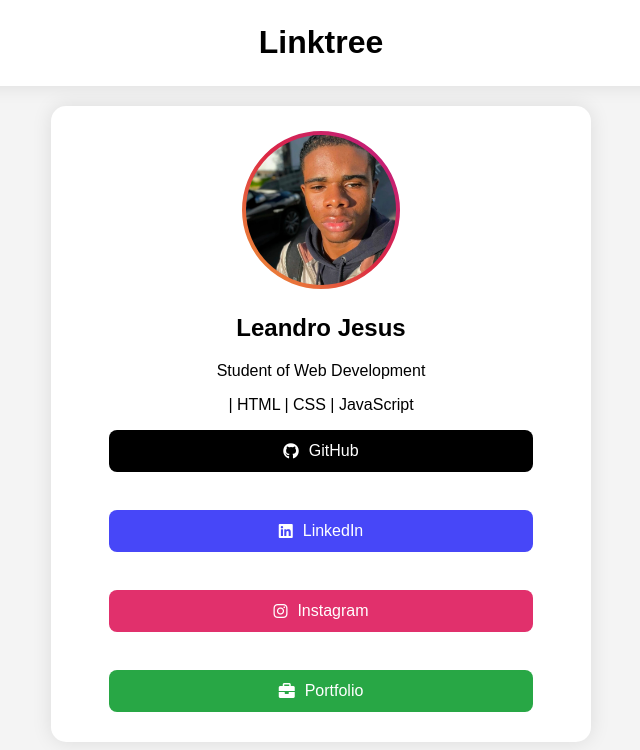
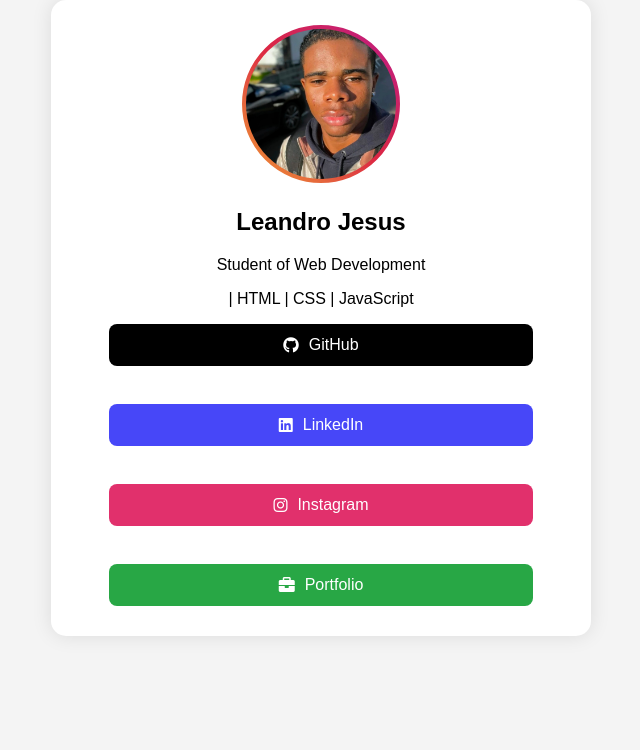
Before and after one commit to lp709/linktree, a plain HTML site: page index.html in a window 1280 px wide. Shown: the whole page, without its empty margins (319-959 px from the left). Drawn offline with Linux system fonts and the light colour scheme.

Commit message:
feat: tirei a header, e dei um retoque na class (.gt)

```diff
--- a/index.html
+++ b/index.html
@@ -6,10 +6,10 @@
     <meta name="viewport" content="width=device-width, initial-scale=1.0">
     <link rel="stylesheet" href="https://cdnjs.cloudflare.com/ajax/libs/font-awesome/6.0.0/css/all.min.css">
     <link rel="stylesheet" href="./style.css">
-    <meta name="keywords" content="Linktree, LP, Leandro Jesus, desenvolvimento web, HTML, CSS, JavaScript, GitHub, LinkedIn, Instagram, portfólio">
+    <meta name="keywords"
+        content="Linktree, LP, Leandro Jesus, desenvolvimento web, HTML, CSS, JavaScript, GitHub, LinkedIn, Instagram, portfólio">
     <meta name="description" content="Linktree para Leandro Jesus, desenvolvedor web">
     <meta name="author" content="Leandro Pineiro Da Costa Jesus Bonfim - LP">
-    <meta http-equiv="refresh" content="5">
     <meta property="og:title" content="Linktree | LP">
     <meta property="og:description" content="Linktree | Leandro Jesus, web developer">
     <meta property="og:image" content="./img/profile-photo.png">
@@ -19,13 +19,9 @@
 </head>
 
 <body>
-    <header>
-        <h1>Linktree</h1>
-    </header>
-    <main>
+    <main class="main">
         <section>
-            <div>
-                <img src="./img/Screenshot_20260419_094138_Instagram.jpg" alt="Profile Photo">
+            <img src="./img/profiile.jpg" alt="Profile Photo">
             <h1>Leandro Jesus</h1>
             <p>Student of Web Development </p>
             <p>| HTML | CSS | JavaScript </p>
@@ -44,7 +40,6 @@
             <a href="https://lp709.github.io/AboutMeMultiProjects/" class="link-botao portfolio">
                 <i class="fa-solid fa-briefcase"></i> Portfolio
             </a>
-            </div>
         </section>
     </main>
 </body>
--- a/style.css
+++ b/style.css
@@ -14,64 +14,10 @@
     padding: 0;
 }
 
-
-header {
-   box-shadow: 0 0 20px rgba(0, 0, 0, 0.1);
-    color: #000000;
-    border-radius: 5px;
-    background-color: #ffffff;
-    padding: 3px;
-}
-
-
-
-/*
-div {
-    background-color: #ffffff;
-    margin-top: 15px;
-    margin-bottom: 0px;
-    margin-left: 150px;
-    margin-right: 150px;
-    padding: 10px;
-    border-radius: 10px;
-    box-shadow: 0 0 20px rgba(0, 0, 0, 0.1);
-}
-
-
-img {
-    border-radius: 100%;
-    width: 150px;
-    height: 150px;
-    background: linear-gradient(45deg, #f09433, #e6683c, #dc2743, #cc2366, #bc1888);
-    padding: 1px;
-}
-*/
-
-
-
 a {
     text-decoration: none;
-   text-align: center;
+    text-align: center;
 }
-
-
-
-/*
-.link-botao {
-    text-align: center;
-    background-color: #007BFF;
-    color: white;
-    padding: 12px;
-    margin: 10px auto;
-    border-radius: 8px;
-    display: flex;
-    justify-content: center;
-    align-items: center;
-    gap: 10px;
-
-    width: 50%;
-    transition: background-color 0.3s ease;
-}*/
 
 
 .link-botao:hover {
@@ -81,11 +27,11 @@
 
 
 
-div {
+.main {
     background-color: #ffffff;
-    margin: 20px auto;      /* Centraliza o cartão automaticamente */
-    max-width: 500px;       /* Impede que o cartão fique largo demais no PC */
-    width: 90%;             /* Garante que no telemóvel ele use quase o ecrã todo */
+    margin: 0px auto; /* Centraliza o cartão automaticamente */
+    max-width: 500px; /* Impede que o cartão fique largo demais no PC */
+    width: 90%; /* Garante que no telemóvel ele use quase o ecrã todo */
     padding: 20px;
     border-radius: 15px;
     box-shadow: 0 0 20px rgba(0, 0, 0, 0.1);
@@ -98,11 +44,9 @@
     object-fit: cover;
     display: block;
     margin: 0 auto;
-
-    /* A Magia: */
     background: linear-gradient(45deg, #f09433, #e6683c, #dc2743, #cc2366, #bc1888);
-    padding: 4px;            /* Espessura da borda colorida */
-    border: 5px solid white; /* O anel branco de separação */
+    padding: 4px;
+    border: 5px solid white;
 }
 
 .link-botao {
@@ -116,8 +60,7 @@
     justify-content: center;
     align-items: center;
     gap: 10px;
-
-    width: 80%;              /* Aumentei um pouco para os botões ficarem mais imponentes */
+    width: 80%;
     transition: background-color 0.3s ease;
 }
 
@@ -130,6 +73,7 @@
 
 .gt {
     background-color: #000000;
+    border: none;
 }
 
 .lkd {
```
Also changed, not shown: img/profiile.jpg (renamed from img/Screenshot_20260419_094138_Instagram.jpg). Lines whose indentation alone changed are shown as unchanged.
